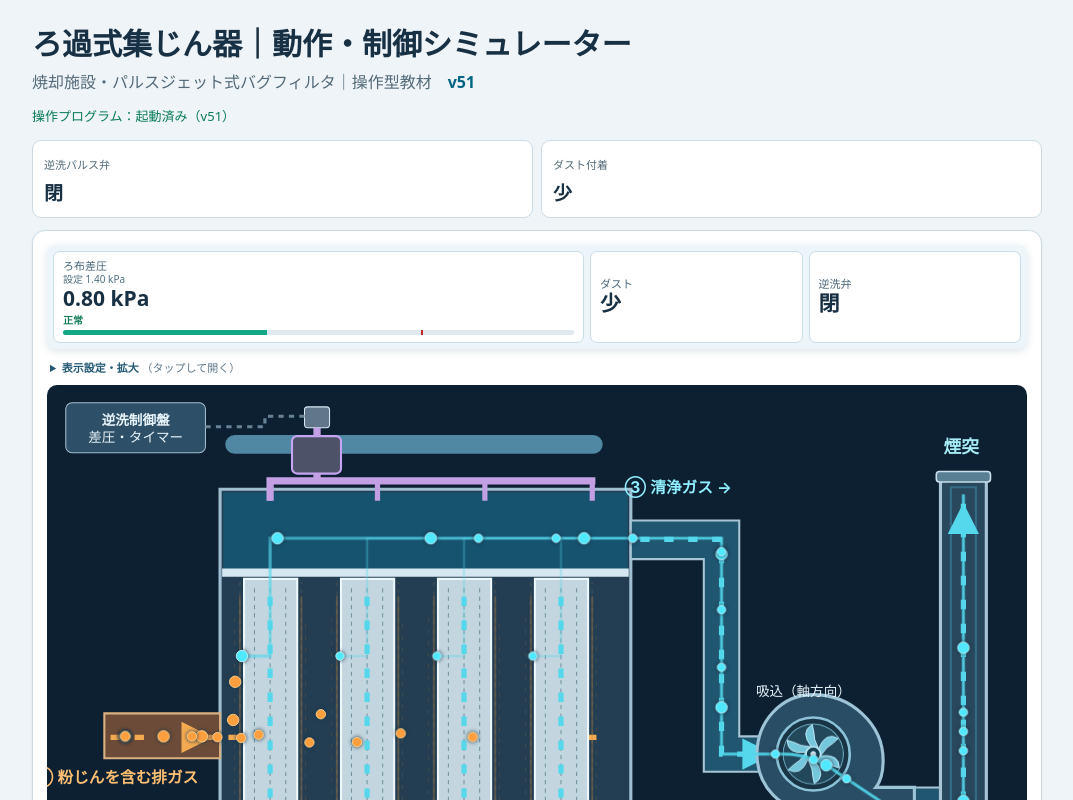
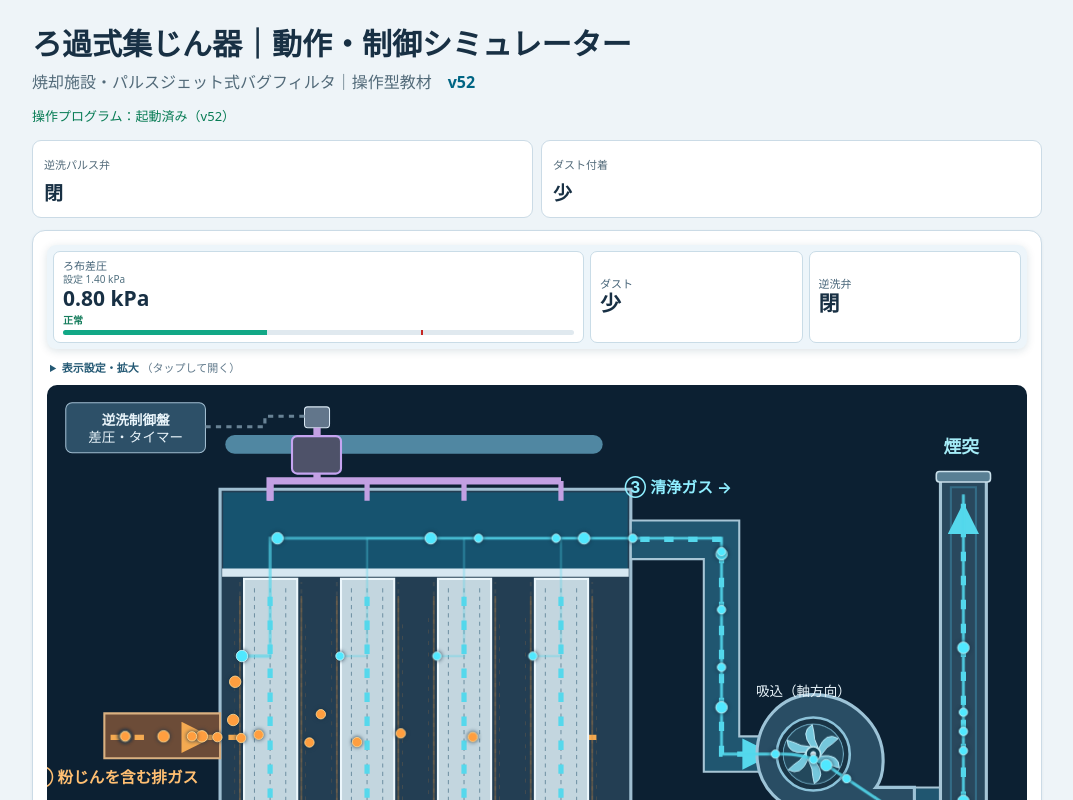
Before and after one commit to yosita581014-hub/municipality-waste-search, a plain HTML site: page bagfilter/index.html in a window 1280 px wide. Shown: the top 800 px of the page, without its empty margins (103-1176 px from the left). Drawn offline with Linux system fonts and the light colour scheme.

Commit message:
Align all four pulse-air branch pipes with filter bag and jet centerlines

```diff
--- a/bagfilter/index.html
+++ b/bagfilter/index.html
@@ -1,6 +1,6 @@
 <!doctype html>
 <html lang="ja"><head><meta charset="utf-8"><meta name="viewport" content="width=device-width,initial-scale=1">
-<title>ろ過式集じん器｜動作・制御シミュレーター v51</title>
+<title>ろ過式集じん器｜動作・制御シミュレーター v52</title>
 <style>
 :root{font-family:system-ui,-apple-system,"Hiragino Kaku Gothic ProN",Meiryo,sans-serif;color:#183044;background:#eef4f8}
 *{box-sizing:border-box}body{margin:0}.wrap{max-width:1040px;margin:auto;padding:15px}h1{font-size:clamp(20px,4vw,30px);margin:5px 0}p{line-height:1.65}small,.sub{color:#526a79}.panel{background:white;border:1px solid #cbdbe6;border-radius:13px;padding:14px;margin:12px 0;box-shadow:0 1px 3px #abc3d033}
@@ -100,7 +100,7 @@ body.diagram-open{overflow:hidden}
 .diagram-dashboard.high-dp #cakeLive{color:#bd1c16!important}
 </style></head>
 <body><div class="wrap">
-<header><h1>ろ過式集じん器｜動作・制御シミュレーター</h1><div class="sub">焼却施設・パルスジェット式バグフィルタ｜操作型教材　<span id="buildmark" style="color:#006584;font-weight:bold">v51</span></div><p id="runtime" style="font-size:13px;color:#8a3c20">操作プログラムを読み込み中…</p></header>
+<header><h1>ろ過式集じん器｜動作・制御シミュレーター</h1><div class="sub">焼却施設・パルスジェット式バグフィルタ｜操作型教材　<span id="buildmark" style="color:#006584;font-weight:bold">v52</span></div><p id="runtime" style="font-size:13px;color:#8a3c20">操作プログラムを読み込み中…</p></header>
 <div class="stats">
 <div class="stat" id="dpPanel"><small>ろ布差圧（模擬）・逆洗設定 1.40 kPa</small><strong id="dp">0.80 kPa</strong><div class="dp-meter"><span id="dpFill"></span><i></i></div><div id="dpAlarm" class="dp-alarm" role="status" aria-live="polite">正常：差圧は設定値未満</div></div>
 <div class="stat"><small>逆洗パルス弁</small><strong id="valve">閉</strong></div>
@@ -197,8 +197,8 @@ body.diagram-open{overflow:hidden}
 <path d="M180 57H524" stroke="#5087a2" stroke-width="18" stroke-linecap="round"/>
 <rect id="pulseValve" x="235" y="49" width="47" height="36" rx="5" fill="#4e5269" stroke="#c5a4f1" stroke-width="2"/>
 <rect id="solenoid" x="247" y="21" width="24" height="20" rx="3" fill="#62768b" stroke="#d9e8f4"/>
-<path d="M259 41V49M259 85V92H526M259 92H214V111" stroke="#c3a0e3" stroke-width="7" fill="none"/>
-<g stroke="#c3a0e3" stroke-width="5"><path d="M214 92V111M317 92V111M420 92V111M523 92V111"/></g>
+<path d="M259 41V49M259 85V92H493M259 92H214V111" stroke="#c3a0e3" stroke-width="7" fill="none"/>
+<g stroke="#c3a0e3" stroke-width="5"><path d="M214 92V111M307 92V111M400 92V111M493 92V111"/></g>
 <g id="jet" style="display:none" pointer-events="none"><g class="pulse-plume" style="animation-delay:-0.000s">
  <path d="M210 116 Q199 171 196 241 Q214 258 232 241 Q229 171 218 116Z" fill="url(#pulseAirGradient)" opacity=".92"/>
  <path d="M214 116V279" stroke="#ecf7ff" stroke-width="5.5" stroke-linecap="round" stroke-dasharray="21 15" class="pulse-core"/>
@@ -565,7 +565,7 @@ $("expandDiagram").addEventListener("click",()=>{
 });
 setView("all");
 
-$("runtime").textContent="操作プログラム：起動済み（v51）";$("runtime").style.color="#087c55";render(true);requestAnimationFrame(tick);
+$("runtime").textContent="操作プログラム：起動済み（v52）";$("runtime").style.color="#087c55";render(true);requestAnimationFrame(tick);
 } catch(e){const p=document.getElementById("runtime");if(p){p.textContent="動作エラー："+e.message;p.style.color="#b42318"}console.error(e)}
 })();
 </script></body></html>
```
